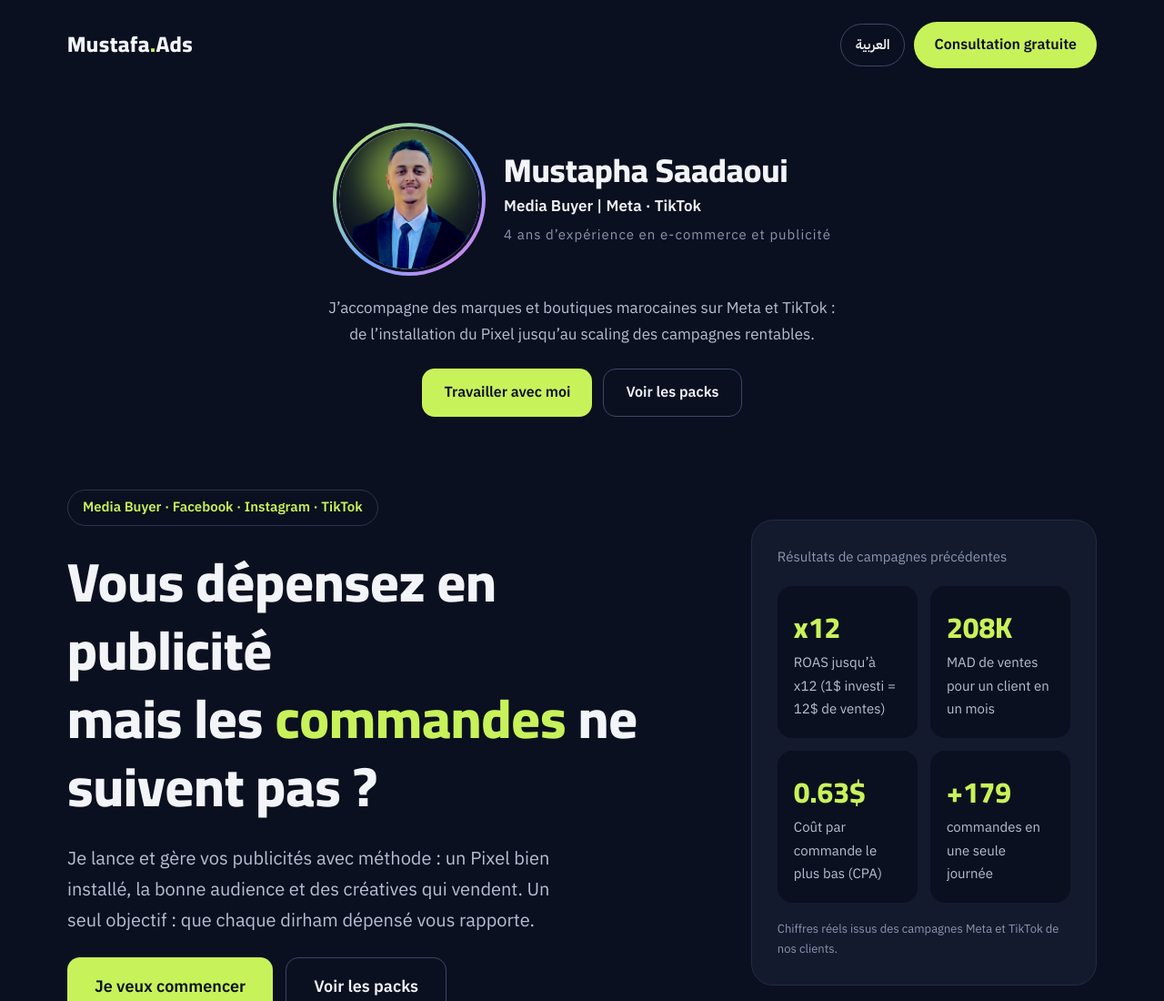
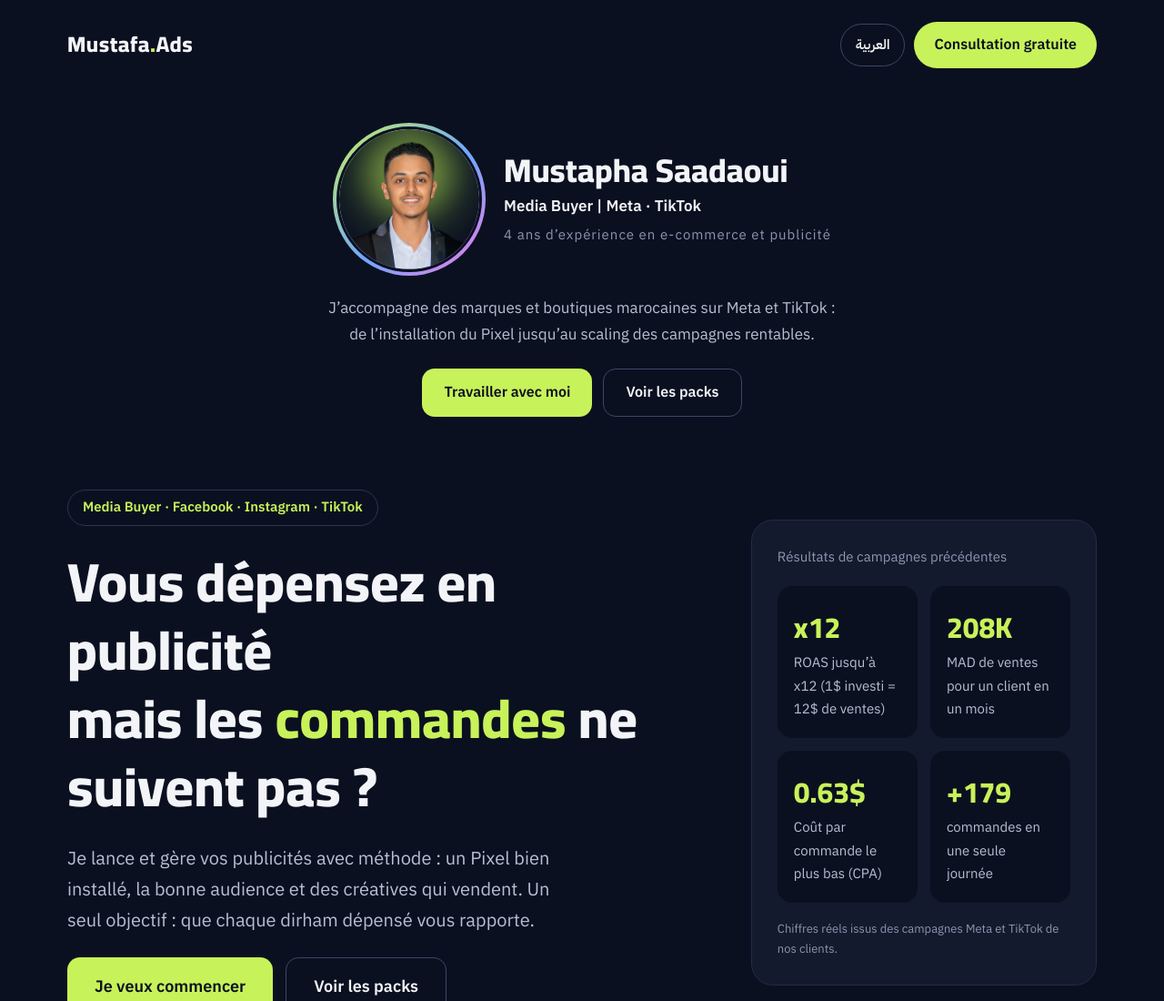
Before and after one commit to mstafasaadawi-lang/mustafa-ads, a plain HTML site: page fr/index.html in a window 1280 px wide. Shown: the top 1100 px of the page at 91% size. Drawn offline with Linux system fonts and the light colour scheme.

Commit message:
New HD avatar

```diff
--- a/fr/index.html
+++ b/fr/index.html
@@ -47,7 +47,7 @@ function track(ev, p){ if (window.fbq) fbq('track', ev, p||{}); }
   <div id="about" style="max-width: 760px; margin: 0 auto; padding: 36px 24px 8px; display: flex; flex-direction: column; align-items: center; gap: 22px; text-align: center">
     <div style="display: flex; flex-wrap: wrap; align-items: center; justify-content: center; gap: 20px">
       <div style="width: 168px; height: 168px; flex: none; border-radius: 50%; padding: 4px; background: linear-gradient(135deg, #C8F25A, #6EA8FF 55%, #F27AE6)">
-        <img src="../img/avatar-v2.png" alt="Mustapha Saadaoui" width="640" height="640" style="display: block; width: 100%; height: 100%; border-radius: 50%; border: 3px solid #0B1020; box-sizing: border-box; object-fit: cover">
+        <img src="../img/avatar-v3.png" alt="Mustapha Saadaoui" width="720" height="720" style="display: block; width: 100%; height: 100%; border-radius: 50%; border: 3px solid #0B1020; box-sizing: border-box; object-fit: cover">
       </div>
       <div style="display: flex; flex-direction: column; gap: 4px; text-align: start">
         <div style="font-family: Cairo, sans-serif; font-weight: 800; font-size: clamp(26px, 6vw, 36px); line-height: 1.15" dir="ltr">Mustapha Saadaoui</div>
```
Also changed, not shown: index.html (+1 -1 lines), img/avatar-v2.png (deleted), img/avatar-v3.png (added).
